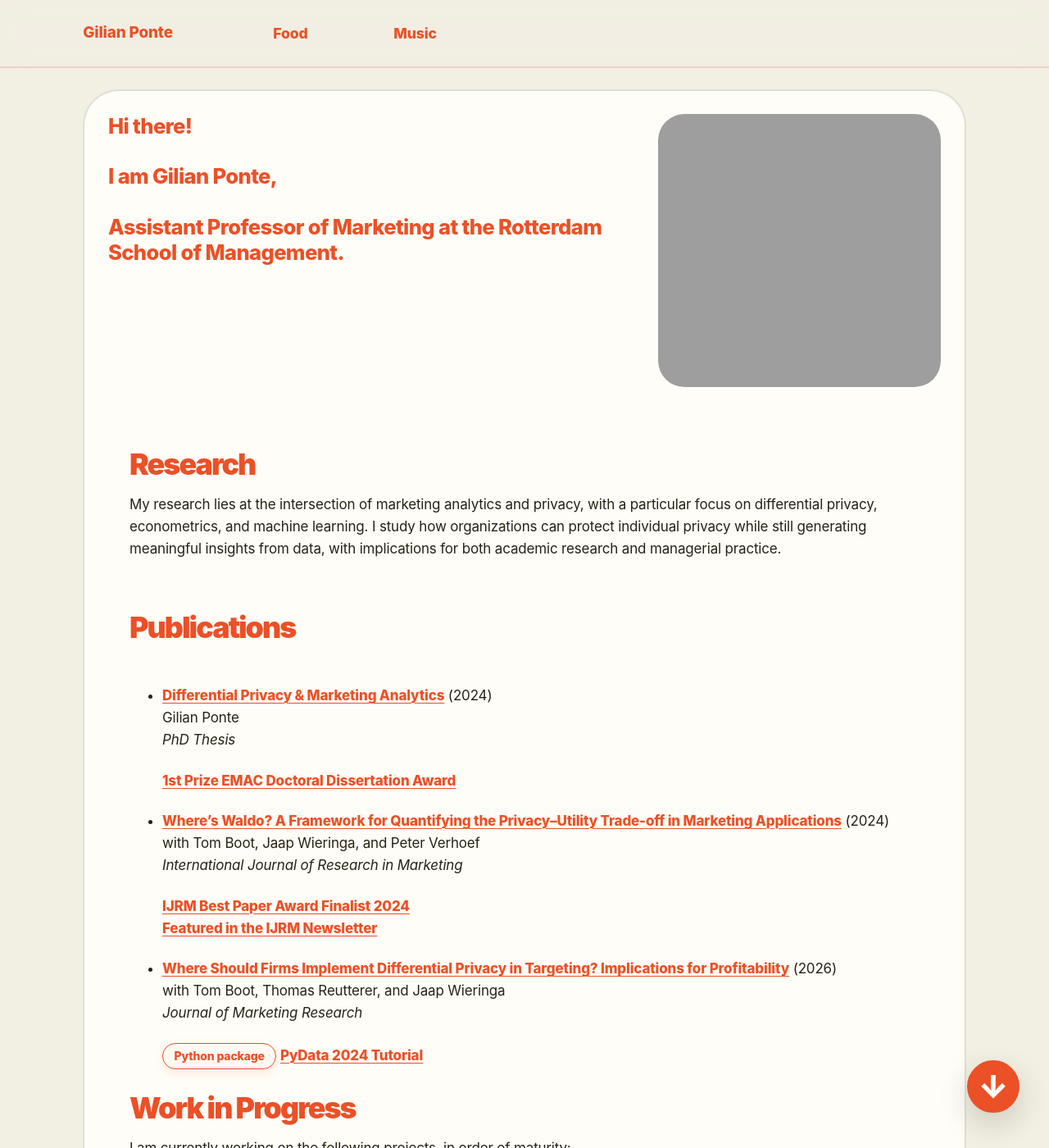
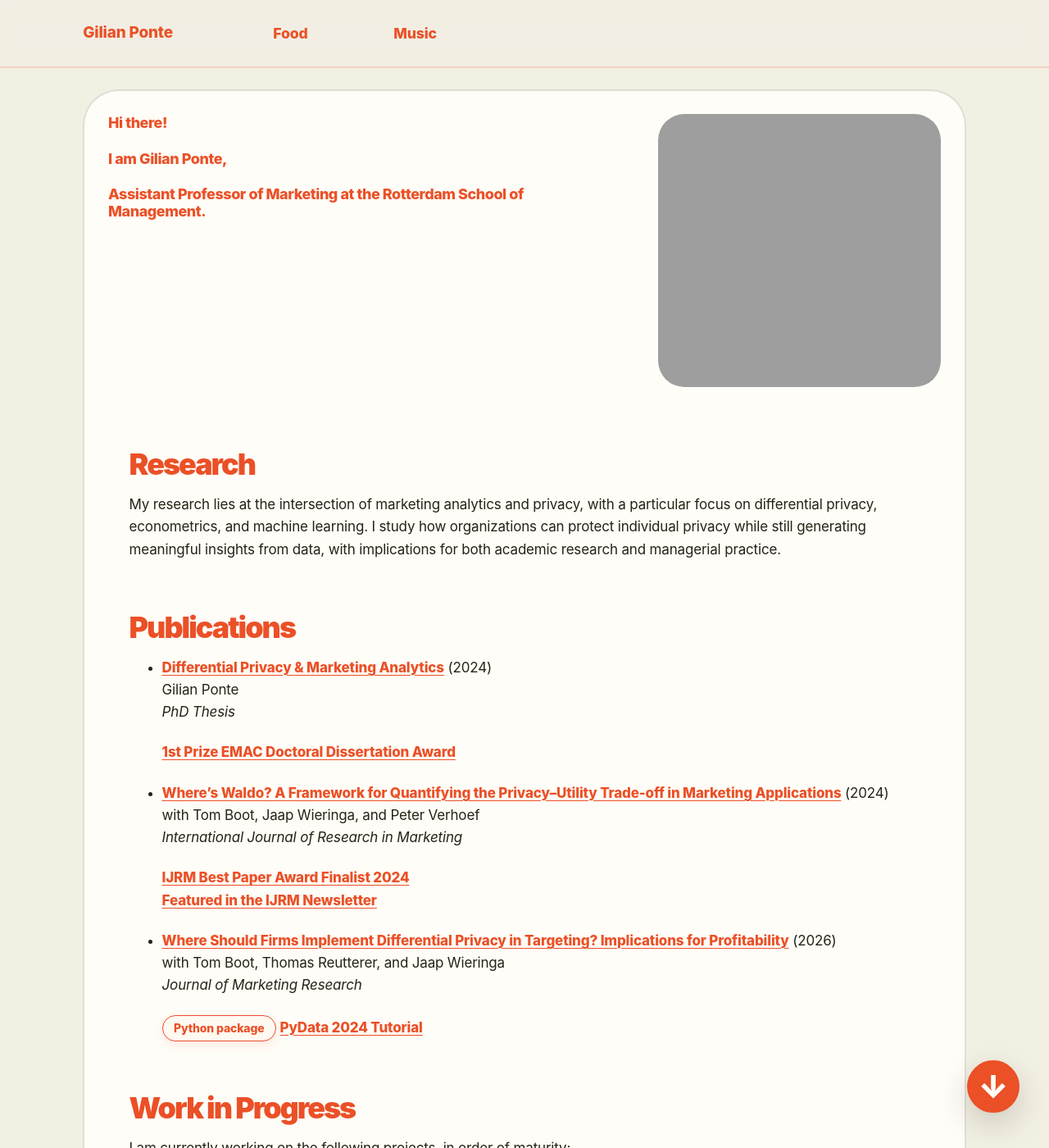
Before and after one commit to GilianPonte/gilianponte.github.io, a Jekyll site: the page built from _pages/year-archive.md, in a window 1280 px wide and 1400 px high. Shown: the whole window at 82% size. Built offline with Jekyll 4.4.1, drawn with Linux system fonts in a browser that asks for light colours.

Commit message:
Update _condesa.scss

```diff
--- a/_sass/_condesa.scss
+++ b/_sass/_condesa.scss
@@ -604,7 +604,7 @@ figure.highlight {
 .condesa-intro-text p {
   margin: 0;
   color: var(--condesa-orange);
-  font-size: clamp(1.2rem, 2vw, 1.75rem);
+  font-size: clamp(1rem, 1.4vw, 1.3rem);
   font-weight: 850;
   letter-spacing: -0.025em;
   line-height: 1.2;
@@ -657,7 +657,7 @@ figure.highlight {
 .condesa-intro-card__content > p:first-child {
   margin-top: 0;
   color: var(--condesa-ink);
-  font-size: clamp(1.05rem, 1.55vw, 1.35rem);
+  font-size: clamp(1rem, 1.25vw, 1.15rem);
   font-weight: 400;
   letter-spacing: -0.01em;
   line-height: 1.55;
@@ -675,7 +675,7 @@ figure.highlight {
 }
 
 .condesa-intro-card__content h2 {
-  font-size: clamp(1.35rem, 2.8vw, 2.35rem);
+  font-size: clamp(1.2rem, 2vw, 1.75rem);
 }
 
 .condesa-intro-card__content h3 {
@@ -727,161 +727,6 @@ figure.highlight {
   width: 100%;
   max-width: none;
 }
-
-/* ==========================================================================
-   Scroll reveal / lazy-loading feel
-   ========================================================================== */
-
-.js .condesa-reveal {
-  opacity: 0;
-  transform: translateY(28px);
-  filter: blur(8px);
-  transition:
-    opacity 900ms cubic-bezier(0.22, 1, 0.36, 1),
-    transform 900ms cubic-bezier(0.22, 1, 0.36, 1),
-    filter 900ms cubic-bezier(0.22, 1, 0.36, 1);
-  transition-delay: var(--reveal-delay, 0ms);
-  will-change: opacity, transform, filter;
-}
-
-.js .condesa-reveal.is-visible {
-  opacity: 1;
-  transform: translateY(0);
-  filter: blur(0);
-}
-
-/* Image gets a slightly more visual Condesa-style reveal */
-.js .condesa-intro-image.condesa-reveal {
-  transform: translateY(30px) scale(0.985);
-  filter: blur(10px);
-}
-
-.js .condesa-intro-image.condesa-reveal.is-visible {
-  transform: translateY(0) scale(1);
-  filter: blur(0);
-}
-
-/* Lists feel like they load as soft content blocks */
-.js .condesa-intro-card__content > ul.condesa-reveal,
-.js .condesa-intro-card__content > ol.condesa-reveal {
-  transform: translateY(34px);
-}
-
-/* ==========================================================================
-   Mobile
-   ========================================================================== */
-
-@media (max-width: 900px) {
-  .page__title,
-  .archive__title {
-    letter-spacing: -0.075em;
-  }
-
-  .archive__item {
-    padding: 1.4rem;
-  }
-}
-
-@media (max-width: 800px) {
-  .condesa-intro-row {
-    grid-template-columns: 1fr;
-    gap: 1.5rem;
-  }
-
-  .condesa-intro-text p {
-    font-size: clamp(1.55rem, 8vw, 2.25rem);
-    letter-spacing: -0.04em;
-  }
-
-  .condesa-intro-image img {
-    height: 220px;
-  }
-}
-
-@media (max-width: 700px) {
-  body {
-    font-size: 16px;
-  }
-
-  .masthead {
-    position: static;
-  }
-
-  .masthead__inner-wrap {
-    padding-top: 0.9rem;
-    padding-bottom: 0.9rem;
-  }
-
-  #main {
-    padding-top: 1rem;
-  }
-
-  .sidebar {
-    border-radius: var(--condesa-radius-md);
-  }
-
-  .author__avatar,
-  .author__content {
-    display: block;
-  }
-
-  .author__avatar {
-    margin: 0 0 1rem;
-  }
-
-  .author__urls {
-    display: block;
-  }
-
-  .author__urls li + li {
-    margin-top: 0.45rem;
-  }
-
-  .author__urls a {
-    width: 100%;
-  }
-
-  .page__content > p:first-child {
-    font-size: clamp(1.45rem, 8vw, 2.2rem);
-  }
-
-  .page__content h2 {
-    margin-top: 3rem;
-  }
-
-  .condesa-home {
-    padding-top: 1rem;
-  }
-
-  .condesa-intro-card {
-    border-radius: var(--condesa-radius-md);
-  }
-
-  .condesa-intro-image,
-  .condesa-intro-image img {
-    border-radius: calc(var(--condesa-radius-md) - 8px);
-  }
-
-  .condesa-intro-card__content h3 {
-    font-size: clamp(1.65rem, 9vw, 2.65rem);
-  }
-}
-
-/* Avoid animation accessibility issues */
-@media (prefers-reduced-motion: reduce) {
-  .js .condesa-reveal,
-  .js .condesa-reveal.is-visible,
-  .js .condesa-intro-image.condesa-reveal,
-  .js .condesa-intro-image.condesa-reveal.is-visible {
-    opacity: 1;
-    transform: none;
-    filter: none;
-    transition: none;
-  }
-}
-/* ==========================================================================
-   Responsive video embeds
-   ========================================================================== */
 
 /* ==========================================================================
    Responsive video embeds
```
